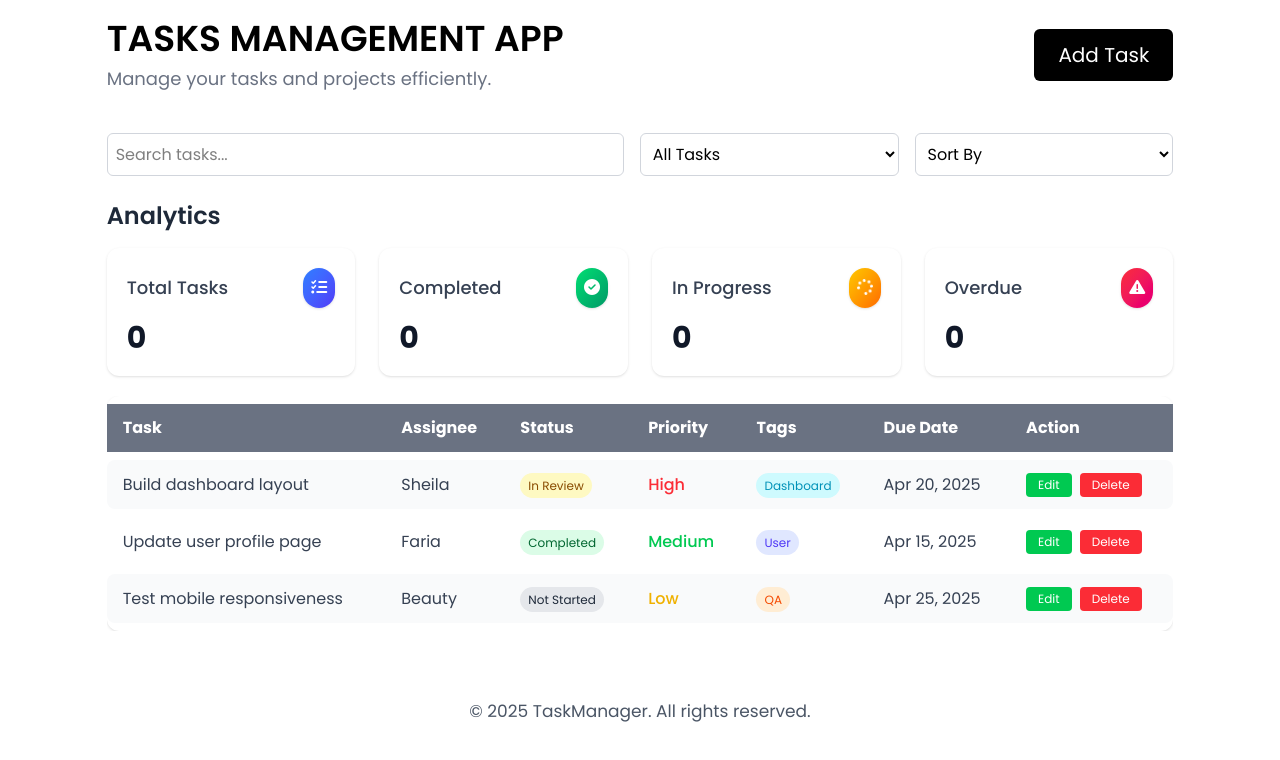
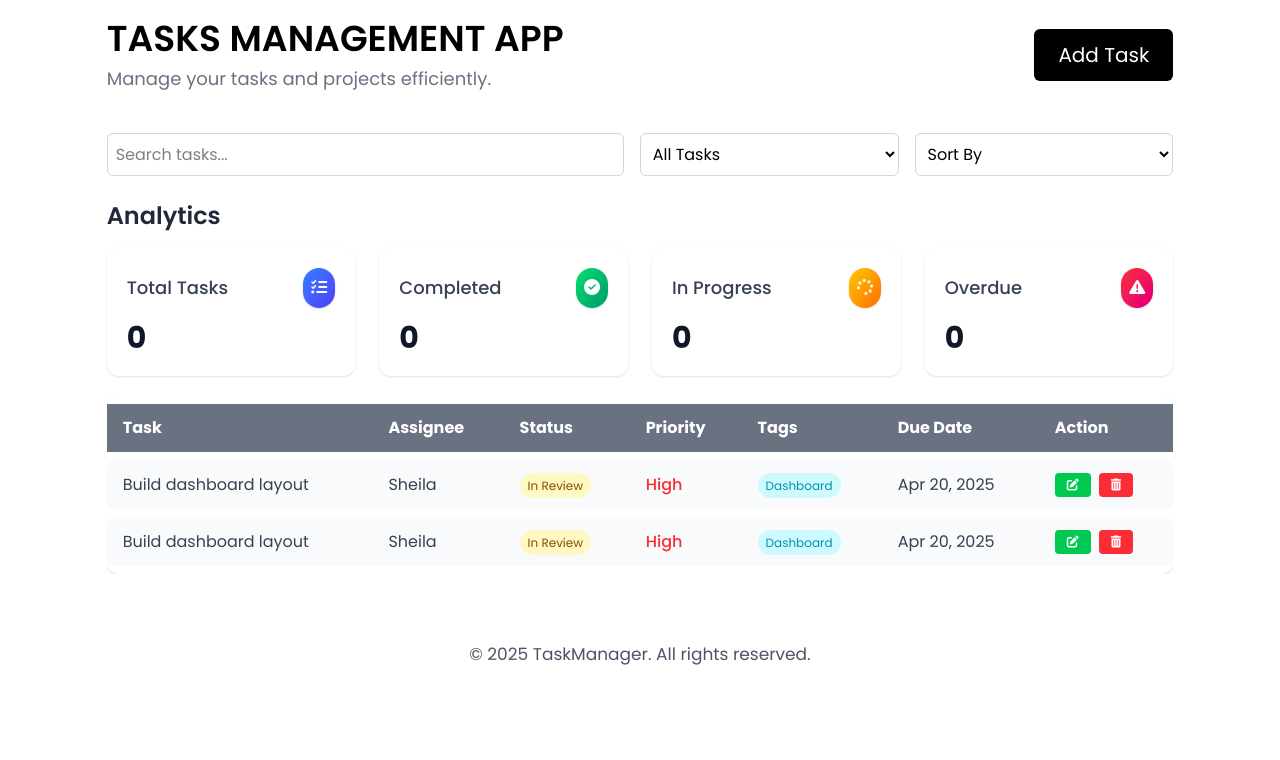
Before and after one commit to Momen1995/task-app, a React (Vite) app: page / in a window 1280 px wide. Shown: the top 760 px of the page. Built offline with nearby package versions, Linux system fonts and the light colour scheme.

Commit message:
useContext setup for marking tasks done

```diff
--- a/src/components/TaskBoards/TaskBoards.jsx
+++ b/src/components/TaskBoards/TaskBoards.jsx
@@ -1,10 +1,13 @@
+import { useState } from "react";
 import AllTasks from "./AllTasks";
 import Anaylytic from "./Anaylytic";
 import SearchTask from "./SearchTask";
 import SortByTask from "./SortByTask";
 import TaskList from "./TaskList";
+import { initialTask } from "../../data/data";
 
 const TaskBoards = () => {
+  const [tasks, setTasks] = useState([initialTask]);
   return (
     <>
       <section className="flex flex-col md:flex-row gap-4 justify-between mt-6">
--- a/src/components/TaskBoards/TaskList.jsx
+++ b/src/components/TaskBoards/TaskList.jsx
@@ -3,7 +3,7 @@ import React from 'react';
 const TaskList = () => {
   return (
     <>
-      <table className="min-w-full bg-white rounded-xl shadow border-separate border-spacing-y-2 text-sm md:text-base">
+      <table className="min-w-full overflow-y-scroll h-28 bg-white rounded-xl shadow border-separate border-spacing-y-2 text-sm md:text-base">
         <thead className="bg-gray-500 text-white">
           <tr>
             <th className="px-4 py-3 text-left">Task</th>
@@ -33,62 +33,35 @@ const TaskList = () => {
             <td className="px-4 py-3">Apr 20, 2025</td>
             <td className="px-4 py-3 rounded-r-lg space-x-2">
               <button className="text-xs bg-green-500 text-white px-3 py-1 rounded hover:bg-green-600">
-                Edit
+                <i class="fa-solid fa-pen-to-square"></i>
               </button>
               <button className="text-xs bg-red-500 text-white px-3 py-1 rounded hover:bg-red-600">
-                Delete
-              </button>
-            </td>
-          </tr>
-
-          <tr className="bg-white hover:bg-gray-100 transition">
-            <td className="px-4 py-3 rounded-l-lg">Update user profile page</td>
-            <td className="px-4 py-3">Faria</td>
-            <td className="px-4 py-3">
-              <span className="bg-green-100 text-green-800 px-2 py-1 rounded-full text-xs">
-                Completed
-              </span>
-            </td>
-            <td className="px-4 py-3 font-medium text-green-500">Medium</td>
-            <td className="px-4 py-3">
-              <span className="bg-indigo-100 text-indigo-600 px-2 py-1 rounded-full text-xs">
-                User
-              </span>
-            </td>
-            <td className="px-4 py-3">Apr 15, 2025</td>
-            <td className="px-4 py-3 rounded-r-lg space-x-2">
-              <button className="text-xs bg-green-500 text-white px-3 py-1 rounded hover:bg-green-600">
-                Edit
-              </button>
-              <button className="text-xs bg-red-500 text-white px-3 py-1 rounded hover:bg-red-600">
-                Delete
+                <i class="fa-solid fa-trash-can"></i>
               </button>
             </td>
           </tr>
 
           <tr className="bg-gray-50 hover:bg-gray-100 transition">
-            <td className="px-4 py-3 rounded-l-lg">
-              Test mobile responsiveness
-            </td>
-            <td className="px-4 py-3">Beauty</td>
+            <td className="px-4 py-3 rounded-l-lg">Build dashboard layout</td>
+            <td className="px-4 py-3">Sheila</td>
             <td className="px-4 py-3">
-              <span className="bg-gray-200 text-gray-800 px-2 py-1 rounded-full text-xs">
-                Not Started
+              <span className="bg-yellow-100 text-yellow-800 px-2 py-1 rounded-full text-xs">
+                In Review
               </span>
             </td>
-            <td className="px-4 py-3 font-medium text-yellow-500">Low</td>
+            <td className="px-4 py-3 font-medium text-red-500">High</td>
             <td className="px-4 py-3">
-              <span className="bg-orange-100 text-orange-600 px-2 py-1 rounded-full text-xs">
-                QA
+              <span className="bg-cyan-100 text-cyan-600 px-2 py-1 rounded-full text-xs">
+                Dashboard
               </span>
             </td>
-            <td className="px-4 py-3">Apr 25, 2025</td>
+            <td className="px-4 py-3">Apr 20, 2025</td>
             <td className="px-4 py-3 rounded-r-lg space-x-2">
               <button className="text-xs bg-green-500 text-white px-3 py-1 rounded hover:bg-green-600">
-                Edit
+                <i class="fa-solid fa-pen-to-square"></i>
               </button>
               <button className="text-xs bg-red-500 text-white px-3 py-1 rounded hover:bg-red-600">
-                Delete
+                <i class="fa-solid fa-trash-can"></i>
               </button>
             </td>
           </tr>
--- /dev/null
+++ b/src/context/index.js
@@ -0,0 +1,5 @@
+import { createContext } from "react";
+
+const TaskContext = createContext(null);
+
+export {TaskContext}
--- /dev/null
+++ b/src/data/data.js
@@ -0,0 +1,10 @@
+const initialTask = {
+  id: 1,
+  status: "in-progress",
+  priority: "high",
+  tags: ["work", "urgent"],
+  date: "2025-04-15",
+  isDone: false,
+};
+
+export { initialTask };
```
